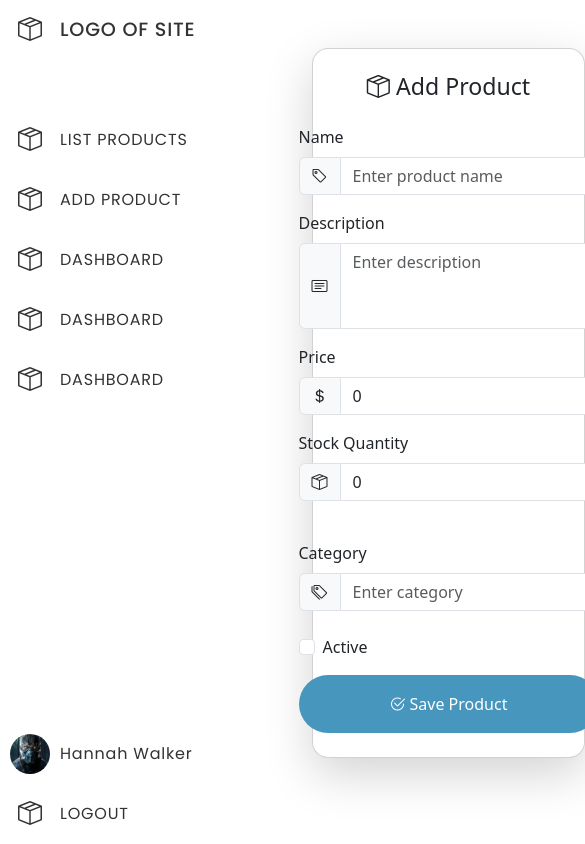
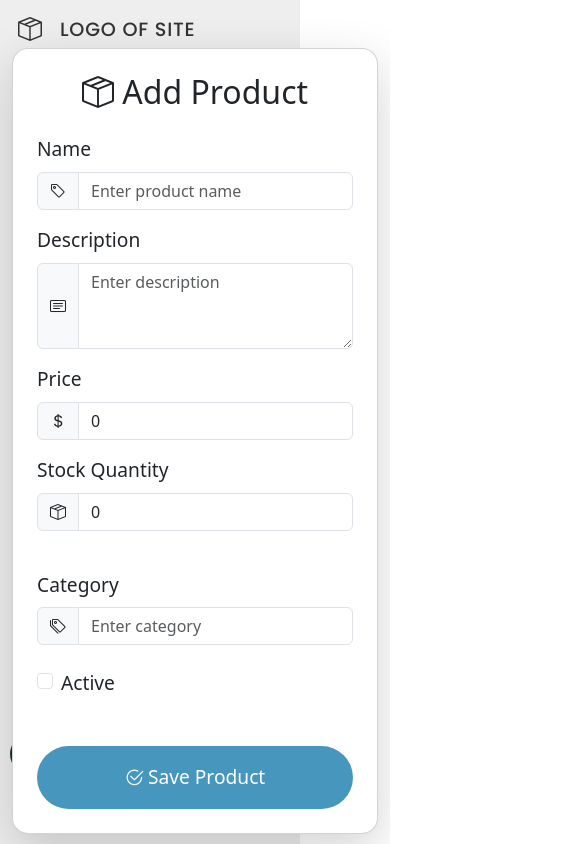
Before and after one commit to viniciusjuste/Sales-and-Inventory-Dashboard-FrontEnd, an Angular app in the folder SalesAndInventoryDashboard-FE/: page /add-product in a window 390 px wide. Shown: the whole page, 585 px wide, since content can reach past the window. Built offline with nearby package versions, Linux system fonts and the light colour scheme.

Commit message:
feat: ajustando a responsividade dos components já criados

```diff
--- a/SalesAndInventoryDashboard-FE/src/app/app.component.css
+++ b/SalesAndInventoryDashboard-FE/src/app/app.component.css
@@ -6,3 +6,14 @@
 .main-content.shifted {
   margin-left: 300px;
 }
+
+@media screen and (max-width: 768px) {
+  .main-content {
+    margin-left: 0;
+  }
+
+  .main-content.shifted {
+    margin-left: 0;
+  }
+
+}
--- a/SalesAndInventoryDashboard-FE/src/app/components/add-product/add-product.component.css
+++ b/SalesAndInventoryDashboard-FE/src/app/components/add-product/add-product.component.css
@@ -1,9 +1,15 @@
 .section-wrapper {
     display: flex;
+    flex-direction: column;
+    align-items: center;
+    width: 100%;
+    height: 100vh;
+}
+
+.section-wrapper .container-add {
+    display: flex;
+    align-items: center;
     justify-content: center;
-    align-items: center;
-    height: 100%;
-    width: 100%;
 }
 
 .form-wrapper {
@@ -20,3 +26,28 @@ form {
     color: white;
     padding: 1rem 1.5rem;
 }
+
+@media screen and (max-width: 768px) {
+    .form-wrapper h3 {
+        font-size: 2rem;
+    }
+
+    .form-wrapper {
+        width: 95vw;
+    }
+
+    .container {
+        padding: 0rem;
+        display: flex;
+        justify-content: center;
+    }
+
+    form label {
+        font-size: 1.2rem;
+    }
+
+    .btn-add {
+        margin-top: 2rem !important;
+        font-size: 1.2rem;
+    }
+}
--- a/SalesAndInventoryDashboard-FE/src/app/components/add-product/add-product.component.html
+++ b/SalesAndInventoryDashboard-FE/src/app/components/add-product/add-product.component.html
@@ -1,5 +1,5 @@
 <div class="section-wrapper">
-  <div class="container mt-5">
+  <div class="container-fluid container-add mt-5">
     <div class="card shadow-lg rounded-4 p-4 form-wrapper">
       <h3 class="text-center mb-4">
         <i class="bi bi-box-seam"></i> Add Product
@@ -13,8 +13,8 @@
               <label for="productName" class="form-label">Name</label>
               <div class="input-group">
                 <span class="input-group-text"><i class="bi bi-tag"></i></span>
-                <input type="text" class="form-control" id="productName" name="productName" placeholder="Enter product name"
-                  [(ngModel)]="name" />
+                <input type="text" class="form-control" id="productName" name="productName"
+                  placeholder="Enter product name" [(ngModel)]="name" />
               </div>
             </div>
 
@@ -23,8 +23,8 @@
               <label for="productDescription" class="form-label">Description</label>
               <div class="input-group">
                 <span class="input-group-text"><i class="bi bi-card-text"></i></span>
-                <textarea class="form-control" id="productDescription" name="productDescription" rows="3" placeholder="Enter description"
-                  [(ngModel)]="description"></textarea>
+                <textarea class="form-control" id="productDescription" name="productDescription" rows="3"
+                  placeholder="Enter description" [(ngModel)]="description"></textarea>
               </div>
             </div>
 
@@ -33,8 +33,8 @@
               <label for="productPrice" class="form-label">Price</label>
               <div class="input-group">
                 <span class="input-group-text"><i class="bi bi-currency-dollar"></i></span>
-                <input type="number" class="form-control" id="productPrice" name="productPrice" placeholder="0.00" step="0.01"
-                  [(ngModel)]="price" />
+                <input type="number" class="form-control" id="productPrice" name="productPrice" placeholder="0.00"
+                  step="0.01" [(ngModel)]="price" />
               </div>
             </div>
 
@@ -43,8 +43,8 @@
               <label for="stockQuantity" class="form-label">Stock Quantity</label>
               <div class="input-group">
                 <span class="input-group-text"><i class="bi bi-box-seam"></i></span>
-                <input type="number" class="form-control" id="stockQuantity" name="stockQuantity" placeholder="Enter stock quantity"
-                  [(ngModel)]="stockQuantity" />
+                <input type="number" class="form-control" id="stockQuantity" name="stockQuantity"
+                  placeholder="Enter stock quantity" [(ngModel)]="stockQuantity" />
               </div>
             </div>
           </div>
--- a/SalesAndInventoryDashboard-FE/src/app/components/list-products/list-products.component.css
+++ b/SalesAndInventoryDashboard-FE/src/app/components/list-products/list-products.component.css
@@ -3,7 +3,6 @@
   flex-direction: column;
   align-items: center;
   width: 100%;
-  /* background: linear-gradient(to bottom, #5788F8, #7D4EDE); */
   height: 100vh;
 }
 
--- a/SalesAndInventoryDashboard-FE/src/app/shared/sidebar/sidebar.component.css
+++ b/SalesAndInventoryDashboard-FE/src/app/shared/sidebar/sidebar.component.css
@@ -10,7 +10,7 @@
     position: absolute;
     width: 60px;
     height: 100vh;
-    background-color: #fff;
+    background-color: #eee;
     overflow: hidden;
     transition: ease-in-out 0.5s;
 }
```
